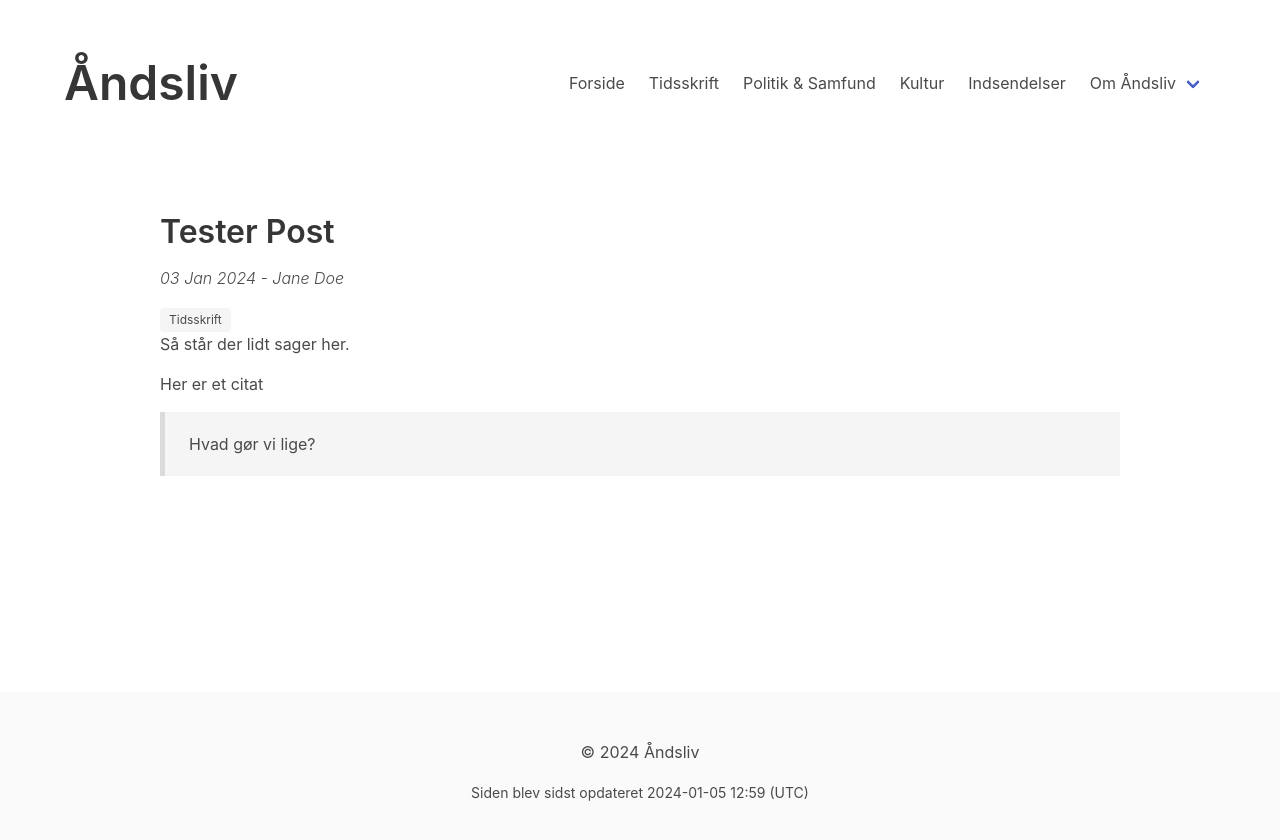
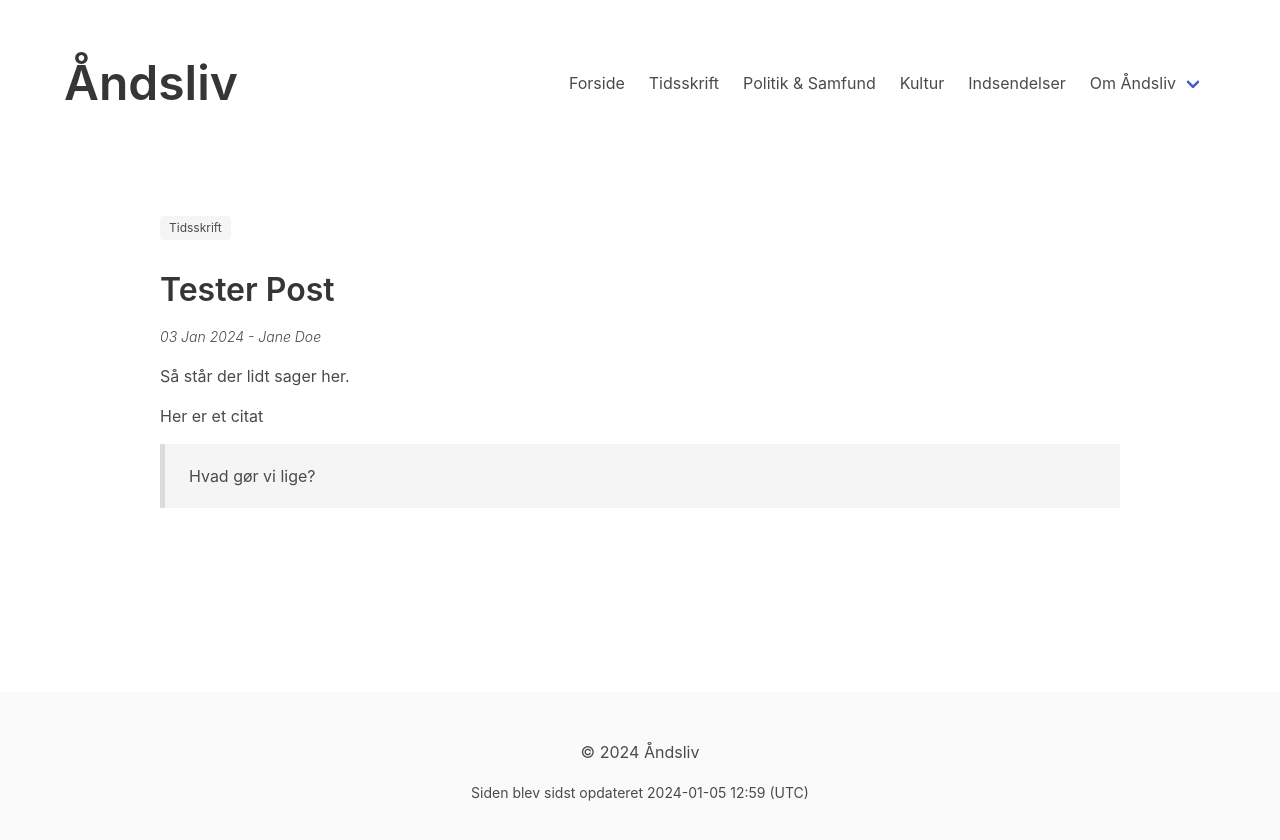
Before and after one commit to Aandsliv/aandsliv, a Jekyll site: the page built from src/_posts/2024-01-03-tester-post.md, in a window 1280 px wide. Shown: the top 840 px of the page. Built offline with Jekyll 4.4.1, drawn with Linux system fonts in a browser that asks for light colours.

Commit message:
feat: reorder layout (#48)

```diff
--- a/src/_layouts/post.html
+++ b/src/_layouts/post.html
@@ -2,13 +2,15 @@
 layout: default
 ---
 <div class="content container is-max-desktop">
-    <h1>{{ page.title }}</h1>
-    <p class="is-italic has-text-weight-light">{{ page.date | date_to_string }} - {{ page.author }}</p>
     {% for post in site.posts %}
     {% if post.url == page.url %}
     <a href="{{ post.subsection | downcase | url_encode | relative_url }}"
         class="tag">{{ post.subsection | capitalize }}</a>
     {% endif %}
     {% endfor %}
+    <h1>{{ page.title }}</h1>
+    <p class="is-italic has-text-weight-light">
+        <small>{{ page.date | date_to_string }} - {{ page.author }}</small>
+    </p>
     {{ content }}
 </div>
```
